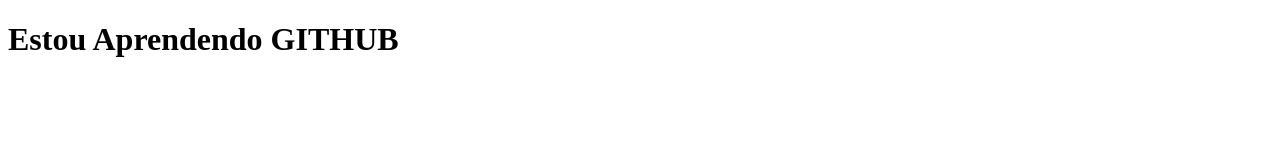
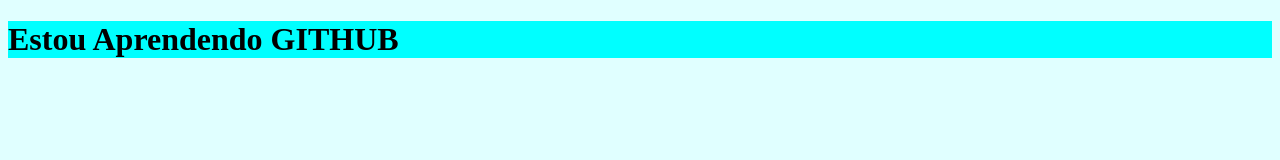
Before and after one commit to wwloeypark/AulinhaGit, a plain HTML site: page index.html in a window 1280 px wide. Drawn offline with Linux system fonts and the light colour scheme.

Commit message:
Modificadinho

```diff
--- a/estilo.css
+++ b/estilo.css
@@ -0,0 +1,6 @@
+body{
+    background-color: #E0FFFF;
+}
+h1{
+    background-color: aqua;
+}
--- a/index.html
+++ b/index.html
@@ -5,6 +5,7 @@
     <meta name="viewport" content="width=device-width, initial-scale=1.0">
     <meta http-equiv="X-UA-Compatible" content="ie=edge">
     <title>Document</title>
+    <link rel="stylesheet" href="estilo.css">
 </head>
 <body>
     <h1>Estou Aprendendo GITHUB</h1>
```
